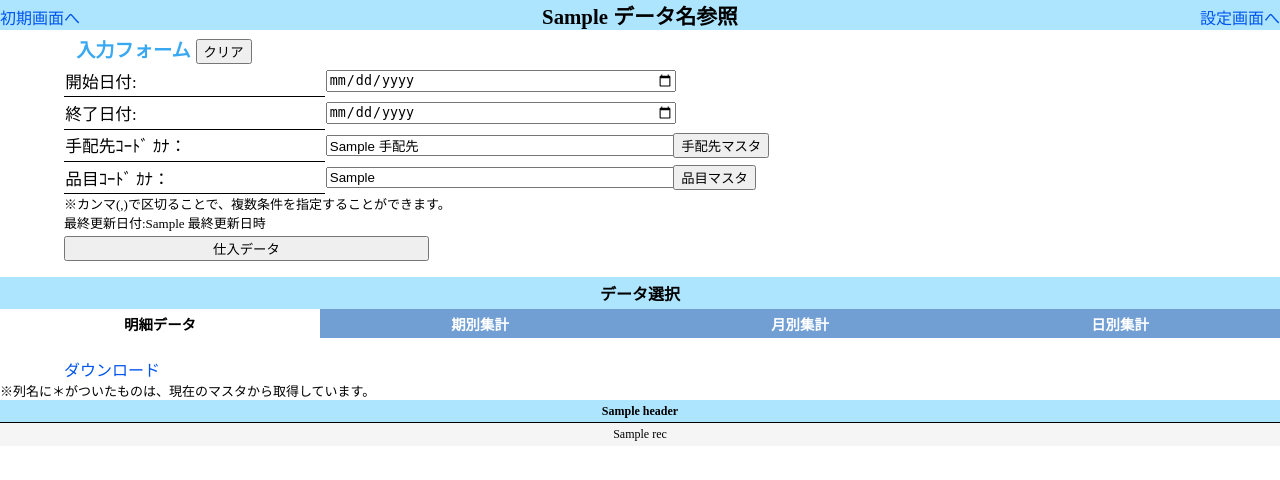
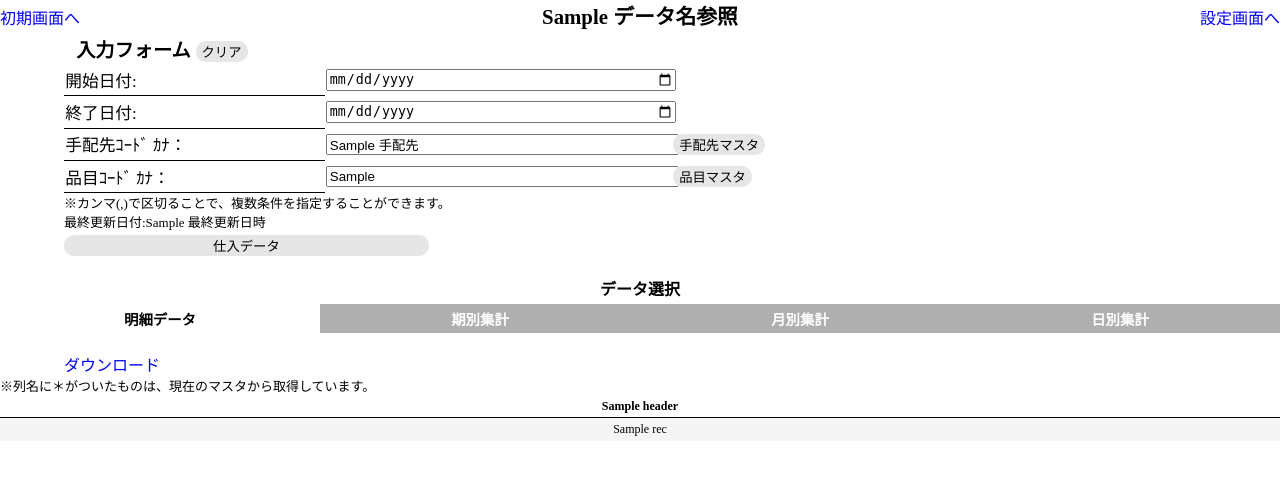
Before and after one commit to Kita12123/Memurator, a Flask app: template ProgramFiles/flaskr/templates/show_table.html in a window 1280 px wide. Shown: the top 480 px of the page. Run offline with Flask 2, Linux system fonts and the light colour scheme; the template is opened without the code that fills it: most values are stand-ins (such as "Sample title", 1, 10 or a date in 2020); some libraries are stand-ins or nearby versions.

Commit message:
色変え機能追加, ボタン見た目変更

```diff
--- a/ProgramData/system.json
+++ b/ProgramData/system.json
@@ -1,4 +1,4 @@
 {
   "最大表示行数": "500",
-  "最終更新日時": "2022/11/24 14時57分45秒"
+  "最終更新日時": "2022/11/25 10時36分46秒"
 }
--- a/ProgramFiles/flaskr/main.py
+++ b/ProgramFiles/flaskr/main.py
@@ -31,6 +31,9 @@ def index():
     elif "Department" not in db.user.load(key=user_ip):
         # 作成
         return render_template("index.html")
+    elif "MyColor" not in db.user.load(key=user_ip):
+        db.user.update(key=user_ip, dic={"MyColor":"blue"})
+        return redirect("/form")
     else:
         # フォーム画面へ
         return redirect("/form")
--- a/ProgramFiles/flaskr/static/css/base.css
+++ b/ProgramFiles/flaskr/static/css/base.css
@@ -11,17 +11,14 @@ a {
     cursor: pointer;  /* カーソルを指マークに */
     text-decoration: none;
 }
+a:hover {
+    text-decoration: underline;
+}
 td {
     padding: 0px;
 }
 td > a, span > a {
     display: block;
-}
-a:link, a:visited {
-    color: rgb(0, 84, 239);
-}
-a:hover {
-    text-decoration: underline;
 }
 body {
     margin: 0%;
@@ -33,6 +30,9 @@ table{
 }
 button {
     cursor: pointer;
+    background-color: rgb(230, 230, 230);
+    border: 0;
+    border-radius: 10px;
 }
 input[type=checkbox] {
     cursor: pointer;
@@ -52,7 +52,6 @@ label {
 ### タイトル ###
 */
 .title {
-    background-color: rgb(173, 229, 255);
     width: 100%;
     display: table;
 }
@@ -79,7 +78,6 @@ label {
 .subtitle {
     font-size: 120%;
     font-weight: bold;
-    color: rgb(56, 168, 242);
     margin-top: 0.4%;
     margin-bottom: 0.1%;
     margin-left: 1%;
@@ -96,7 +94,6 @@ label {
     width: 100%;
     text-align: center;
     font-weight: 700;
-    background-color: rgb(173, 229, 255); /* 背景色 */
 }
 .bigbutton {
     margin-top: 0.3%;
--- a/ProgramFiles/flaskr/static/css/table.css
+++ b/ProgramFiles/flaskr/static/css/table.css
@@ -23,7 +23,7 @@ input[type=checkbox] {
 ###############################################################################
 */
 /*
-### データ抽出 ###
+### 入力フォーム ###
 */
 .main-form table {
     font-size: 85%;
@@ -56,14 +56,14 @@ input[type=checkbox] {
     padding: 1%;
 }
 .dataframe thead {
-	border-bottom: 1px solid black;
+	border-bottom: 1px solid;
 	vertical-align: bottom;
 }
 .dataframe thead input {
     width: 100%;
 }
 .dataframe tbody tr:nth-child(odd) {
-	background: #f5f5f5;
+	background: rgb(245, 245, 245);
 }
 .dataframe tr, th, td {
 	vertical-align: middle;
@@ -75,7 +75,6 @@ input[type=checkbox] {
 }
 .dataframe th {
 	font-weight: bold;
-    background: rgb(173, 229, 255);
     position: sticky;
     top: 0;
     left: 0;
@@ -94,15 +93,15 @@ input[type=checkbox] {
     -webkit-appearance: none;
     appearance: none;
     font-size: 90%;
-    background-color: rgb(113, 159, 211); /* 背景色 */
-    color: #FFF; /* テキストカラー */
+    background-color: rgb(175, 175, 175); /* #AFAFAF */
+    color: white;
     border: 0; /* 枠線を消す */
 }
 #tab1b, #tab2b, #tab3b, #tab4b {
-    background-color: rgb(113, 159, 211);
+    background-color: rgb(175, 175, 175);
 }
 /*tab1, tab1bは選択済みにする*/
 #tab1, #tab1b{
     color: black;
-    background-color: #FFF;
+    background-color: white;
 }
--- a/ProgramFiles/flaskr/static/js/table.js
+++ b/ProgramFiles/flaskr/static/js/table.js
@@ -4,21 +4,19 @@
 /*
 ### Function ###
 */
-mycolor = "#719FD3"
 //選択済み
 function Selected(id, id2){
-    document.querySelector(id2).style.backgroundColor = '#FFF';
+    document.querySelector(id2).style.backgroundColor = "#FFF";
     var obj = document.querySelector(id);
-    obj.style.color = '#000000';
-    obj.style.backgroundColor = '#FFF';
-    obj.onselectstart = () => false;
+    obj.style.color = "#000000";
+    obj.style.backgroundColor = "#FFF";
 }
 //選択可能
 function CanSelect(id, id2){
-    document.querySelector(id2).style.backgroundColor = mycolor;
+    document.querySelector(id2).style.backgroundColor = "#AFAFAF";
     var obj = document.querySelector(id);
-    obj.style.color = '#FFF';
-    obj.style.backgroundColor = mycolor;
+    obj.style.color = "#FFF";
+    obj.style.backgroundColor = "#AFAFAF";
 }
 /*
 ### Main ###
--- a/ProgramFiles/flaskr/templates/base.html
+++ b/ProgramFiles/flaskr/templates/base.html
@@ -3,7 +3,9 @@
   <head>
     <meta charset="UTF-8">
     <title>M端末</title>
-    <link rel="stylesheet" href="{{ url_for('static',filename='css/base.css') }}">
+    <link rel="stylesheet" href="/static/css/base.css">
+    <link rel="stylesheet"
+      href="{{ url_for('static',filename='css/color_' + user_dic['MyColor'] + '.css') }}">
     {% block Head %}
     {% endblock %}
   </head>
--- a/ProgramFiles/flaskr/templates/show_table.html
+++ b/ProgramFiles/flaskr/templates/show_table.html
@@ -1,11 +1,11 @@
 {% extends "base.html" %}
 
 {% block Head %}
-<link rel="stylesheet" href="{{ url_for('static',filename='css/table.css') }}">
+<link rel="stylesheet" href="/static/css/table.css">
 {% endblock %}
 
 {% block Scripts %}
-<script type="text/javascript" src="{{ url_for('static',filename='js/table.js') }}"></script>
+<script type="text/javascript" src="/static/js/table.js"></script>
 <script type="text/javascript" src="https://ajax.googleapis.com/ajax/libs/jquery/3.6.1/jquery.min.js"></script>
 <script type="text/javascript" src="https://cdnjs.cloudflare.com/ajax/libs/jquery.tablesorter/2.31.3/js/jquery.tablesorter.min.js"></script>
 <script type="text/javascript">
```
Also changed, not shown: ProgramFiles/flaskr/static/css/color_black.css (added, +50 -0 lines), ProgramFiles/flaskr/static/css/color_default.css (added, +47 -0 lines), ProgramFiles/flaskr/templates/setting.html (+12 -1 lines).
